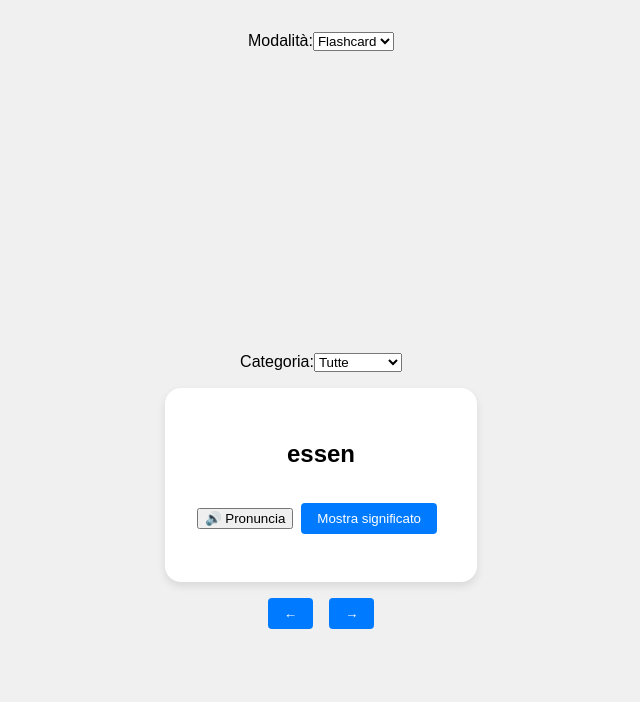
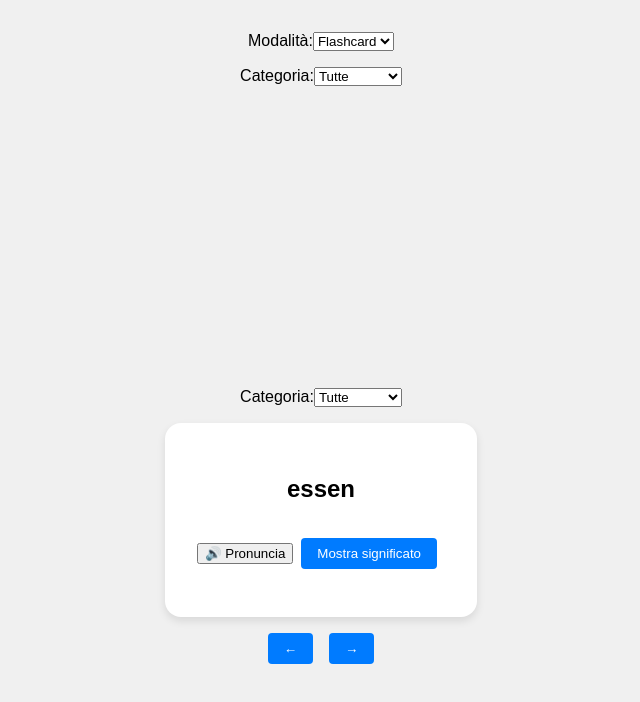
Before and after one commit to JackGarrus/flashy, a React (Create React App) app: page / in a window 1280 px wide. Shown: the top 702 px of the page, without its empty margins (319-959 px from the left). Built offline with nearby package versions, Linux system fonts and the light colour scheme.

Commit message:
quizzes are now be focused on only one category

```diff
--- a/src/App.tsx
+++ b/src/App.tsx
@@ -5,6 +5,10 @@ import "./index.css";
 
 const App: React.FC = () => {
   const [mode, setMode] = useState<"flashcard" | "quiz">("flashcard");
+  const [selectedCategory, setSelectedCategory] = useState<string>("Tutte");
+  const [restrictToCategory, setRestrictToCategory] = useState<boolean>(false);
+
+  const uniqueCategories = ["Tutte", "Mangiare", "Movimento"]; // puoi generare dinamicamente in futuro
 
   return (
     <div className="container">
@@ -20,7 +24,41 @@ const App: React.FC = () => {
           </select>
         </label>
       </div>
-      {mode === "flashcard" ? <FlashcardViewer /> : <Quiz />}
+
+      <div style={{ marginBottom: "1rem" }}>
+        <label>
+          Categoria:
+          <select
+            value={selectedCategory}
+            onChange={(e) => setSelectedCategory(e.target.value)}
+          >
+            {uniqueCategories.map((cat, idx) => (
+              <option key={idx} value={cat}>
+                {cat}
+              </option>
+            ))}
+          </select>
+        </label>
+        {mode === "quiz" && (
+          <label style={{ marginLeft: "1rem" }}>
+            <input
+              type="checkbox"
+              checked={restrictToCategory}
+              onChange={(e) => setRestrictToCategory(e.target.checked)}
+            />{" "}
+            Usa solo verbi di questa categoria
+          </label>
+        )}
+      </div>
+
+      {mode === "flashcard" ? (
+        <FlashcardViewer />
+      ) : (
+        <Quiz
+          selectedCategory={selectedCategory}
+          restrictToCategory={restrictToCategory}
+        />
+      )}
     </div>
   );
 };
--- a/src/components/Quiz.tsx
+++ b/src/components/Quiz.tsx
@@ -9,15 +9,31 @@ interface Verb {
   category: string;
 }
 
-const Quiz: React.FC = () => {
+interface QuizProps {
+  selectedCategory: string;
+  restrictToCategory: boolean;
+}
+
+const Quiz: React.FC<QuizProps> = ({
+  selectedCategory,
+  restrictToCategory,
+}) => {
   const [cards, setCards] = useState<Verb[]>([]);
   const [index, setIndex] = useState(0);
   const [input, setInput] = useState("");
   const [feedback, setFeedback] = useState<string | null>(null);
 
   useEffect(() => {
-    setCards(verbs);
-  }, []);
+    const allCards: Verb[] = verbs;
+    const filtered =
+      restrictToCategory && selectedCategory !== "Tutte"
+        ? allCards.filter((card) => card.category === selectedCategory)
+        : allCards;
+    setCards(filtered);
+    setIndex(0);
+    setInput("");
+    setFeedback(null);
+  }, [selectedCategory, restrictToCategory]);
 
   const handleSubmit = (e: React.FormEvent) => {
     e.preventDefault();
@@ -34,7 +50,7 @@ const Quiz: React.FC = () => {
     setFeedback(null);
   };
 
-  if (cards.length === 0) return <p>Caricamento quiz...</p>;
+  if (cards.length === 0) return <p>Nessuna domanda disponibile.</p>;
 
   return (
     <div className="card">
```
